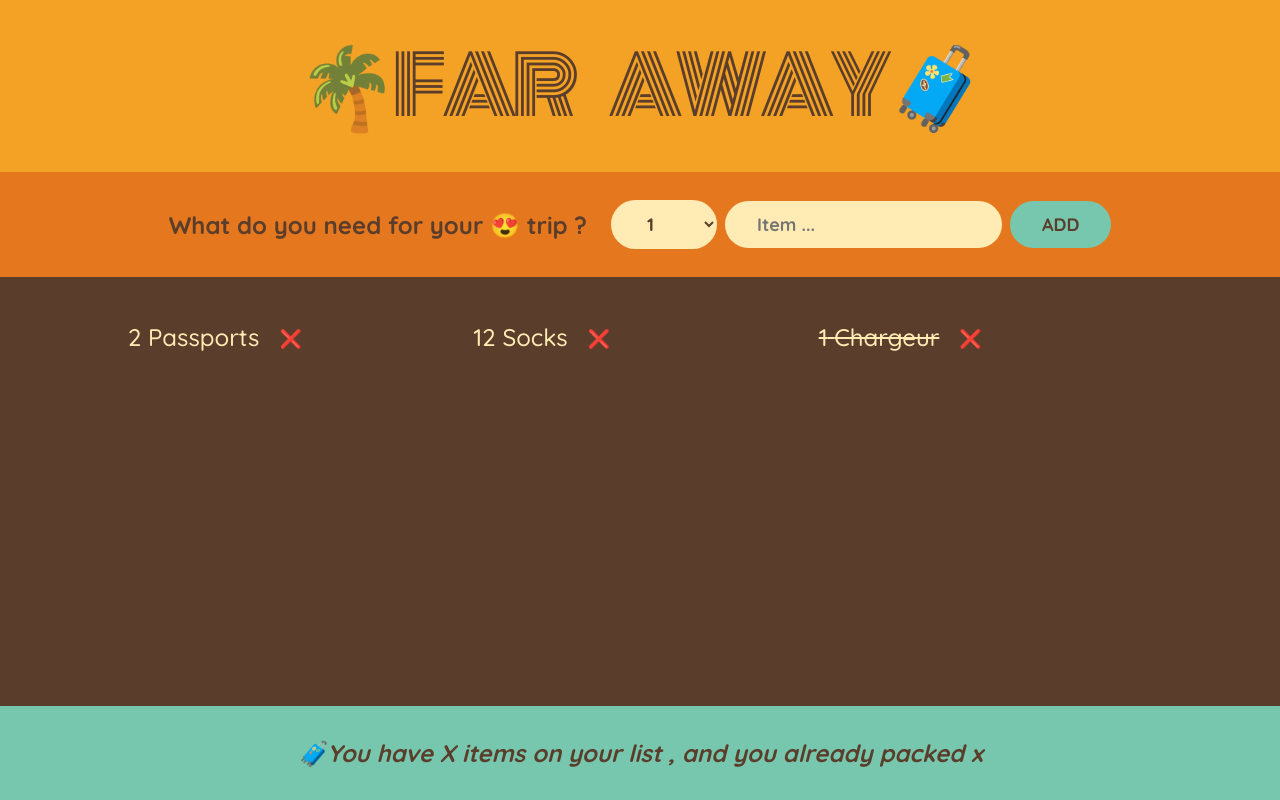
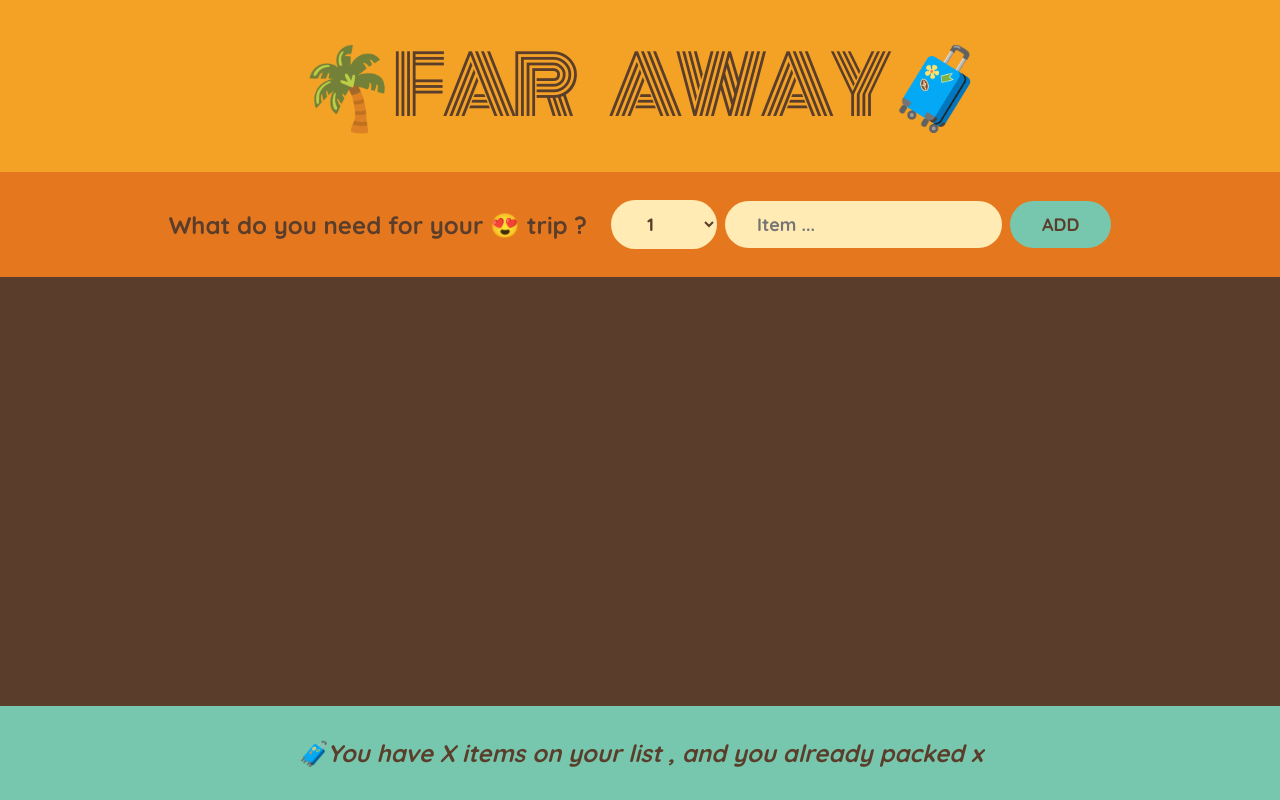
Before and after one commit to amel252/Travel-list, a React (Create React App) app: page / in a window 1280 px wide. Built offline with nearby package versions, Linux system fonts and the light colour scheme.

Commit message:
cibler state to 1st common parent(App)

```diff
--- a/src/App.js
+++ b/src/App.js
@@ -3,13 +3,20 @@
 import Logo from "./components/Logo";
 import PackingList from "./components/PackingList";
 import Stats from "./components/Stats";
+import { useState } from "react";
 
 function App() {
+    //  pour utiliser items je l'ai mis la niveau parent de tout
+    const [items, setItems] = useState([]);
+    //  fonction d'affichage, on fait une copie array et on rajout l'élement en +
+    function handleAddItems(item) {
+        setItems((items) => [...items, item]);
+    }
     return (
         <div className="App">
             <Logo />
-            <Form />
-            <PackingList />
+            <Form onAddItems={handleAddItems} />
+            <PackingList items={items} />
             <Stats />
         </div>
     );
--- a/src/components/Form.jsx
+++ b/src/components/Form.jsx
@@ -1,21 +1,24 @@
 import React, { useState } from "react";
 
-function Form() {
+function Form({ onAddItems }) {
     const [description, setDescription] = useState("");
     const [quantity, setQuantity] = useState(1);
+
+    //  fonction de submit formulaire
     const submitHandler = (e) => {
         e.preventDefault();
         // si pas de item on return rien
-        if (!description)
-            // console.log("veuillez mettre le item");
-            return;
+        if (!description) return;
+
+        // creer nouveau item contient desc, quan, packed,
         const newItem = {
             description,
             quantity,
             packed: false,
             id: Date.now(),
         };
-        console.log(newItem);
+        onAddItems(newItem);
+
         //  aprés envoyé les donné on remet la desc et quantity a l'état initial
         setDescription("");
         setQuantity(1);
--- a/src/components/PackingList.jsx
+++ b/src/components/PackingList.jsx
@@ -6,11 +6,11 @@
     { id: 3, description: "Chargeur", quantity: 1, packed: true },
     // { id: 4, description: "Socks", quantity: 12, packed: false },
 ];
-function PackingList() {
+function PackingList({ items }) {
     return (
         <div className="list">
             <ul>
-                {initialItems.map((item) => (
+                {items.map((item) => (
                     <Item key={item.id} item={item} />
                 ))}
             </ul>
```
